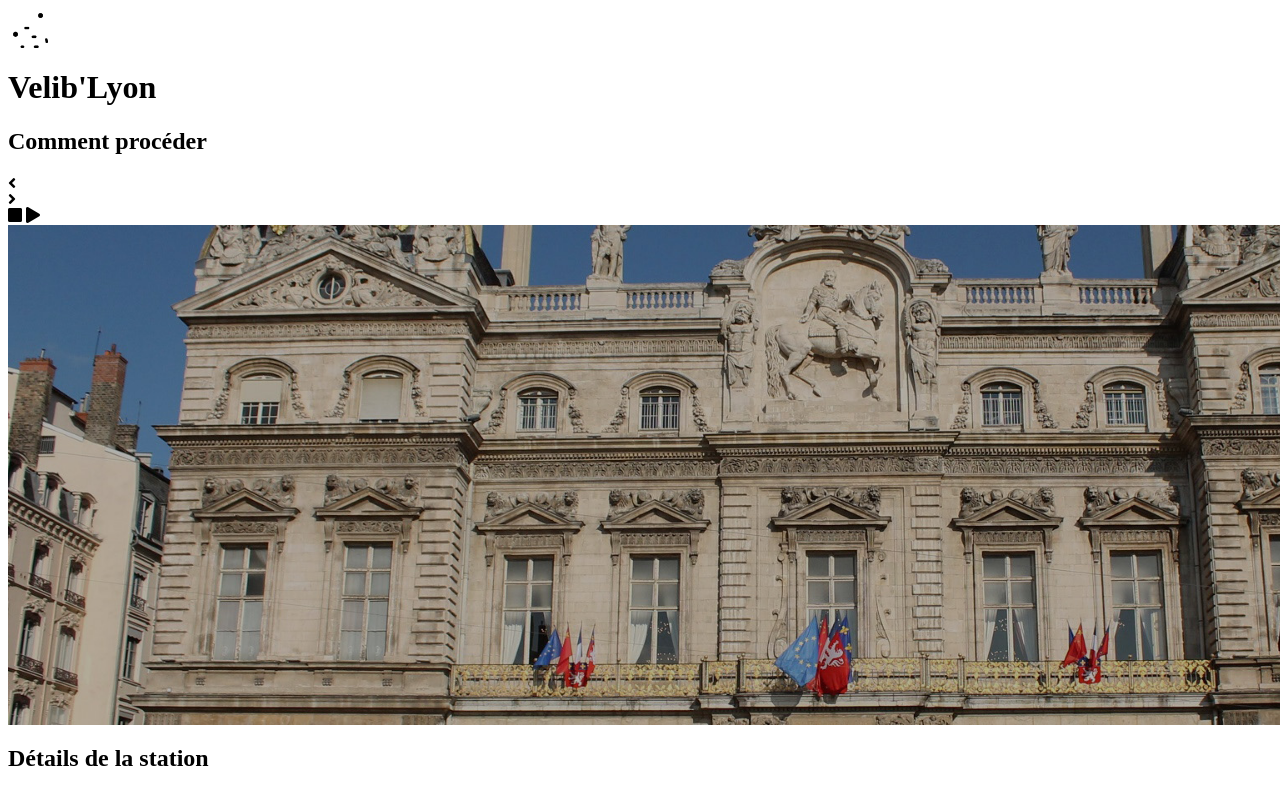
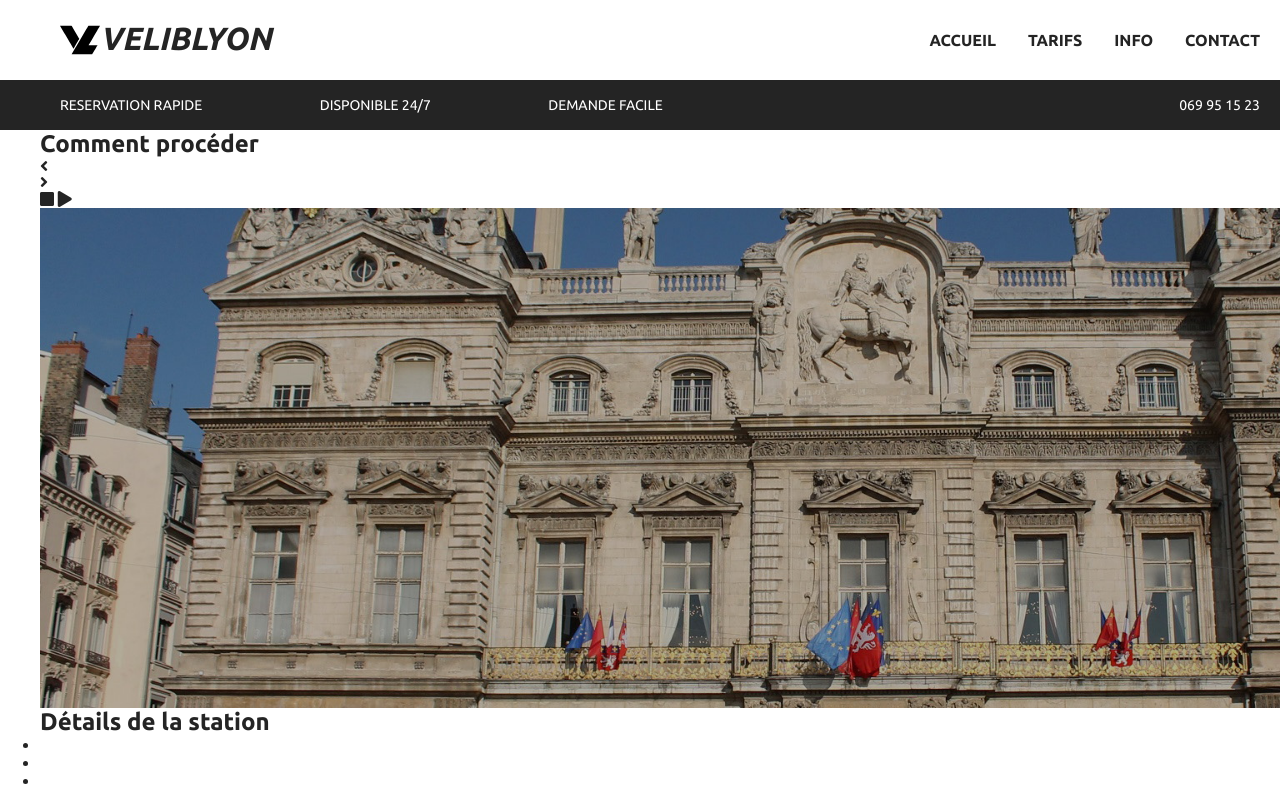
Before and after one commit to JPEtienne/Projet-3, a plain HTML site: page index.html in a window 1280 px wide. Shown: the top 787 px of the page. Drawn offline with Linux system fonts and the light colour scheme; some packages are replaced by stand-ins of ours; no server answers.

Commit message:
Started design from scratch

```diff
--- a/css/main.css
+++ b/css/main.css
@@ -0,0 +1,61 @@
+* {
+    margin: 0;
+    padding: 0;
+    color: #242424;
+    font-family: 'Ubuntu', sans-serif;
+}
+html {
+    max-width: 1200px;
+    margin: 0 auto;
+    height: 100%;
+}
+.nav-bar, .info {
+    background: white;
+    width: 100%;
+    display: flex;
+    justify-content: space-between;
+    padding: 0 20px;
+    align-items: center;
+    height: 80px;
+}
+#titre, .nav ul {
+    display: flex;
+}
+#titre h1 {
+    font-style: italic;
+}
+.nav *{
+    list-style: none;
+    text-decoration: none;
+}
+.nav li {
+    margin: 0 16px;
+    font-weight: bolder;
+}
+.nav li:nth-child(4) {
+    margin-right: 0px;
+}
+.info {
+    background: #242424;
+    height: 50px;
+}
+.info::before {
+    content: '';
+    background: #242424;
+    position: absolute;
+    height: 100%;
+    width: 4000px;
+    left: -2000px;
+    z-index: -1;
+    height: 50px;
+}
+.info div {
+    color: white;
+    font-size: 14px;
+}
+.info div:nth-child(4) {
+    flex-basis: 40%;
+    justify-content: flex-end;
+    text-align: right;
+    margin-right: 0px;
+}
--- a/index.html
+++ b/index.html
@@ -11,16 +11,34 @@
     <link rel="stylesheet" href="css/main.css" />
     <link rel="stylesheet" href="https://use.fontawesome.com/releases/v5.3.1/css/all.css" integrity="sha384-mzrmE5qonljUremFsqc01SB46JvROS7bZs3IO2EmfFsd15uHvIt+Y8vEf7N7fWAU"
         crossorigin="anonymous">
-    <link href="https://fonts.googleapis.com/css?family=Ubuntu:400,700" rel="stylesheet">
+    <link rel="preconnect" href="https://fonts.googleapis.com">
+    <link rel="preconnect" href="https://fonts.gstatic.com" crossorigin>
+    <link href="https://fonts.googleapis.com/css2?family=Ubuntu:ital,wght@0,300;0,400;0,500;0,700;1,300;1,400;1,500;1,700&display=swap" rel="stylesheet">
     <link rel="icon" href="img/favico.ico">
     <title>Vélib'Lyon</title>
 </head>
 
 <body>
     <header>
-        <div id="titre">
-            <img src="img/logo.png" width="40px" height="40px">
-            <h1>Velib'Lyon</h1>
+        <div class="nav-bar">
+            <div id="titre">
+                <img src="img/svg/logo.svg" width="40px" height="40px">
+                <h1>VELIBLYON</h1>
+            </div>
+            <div class="nav">
+                <ul>
+                    <li><a href="#">ACCUEIL</a></li>
+                    <li><a href="#">TARIFS</a></li>
+                    <li><a href="#">INFO</a></li>
+                    <li><a href="#">CONTACT</a></li>
+                </ul>
+            </div>
+        </div>
+        <div class="info">
+            <div class="solg1">RESERVATION RAPIDE</div>
+            <div class="solg2">DISPONIBLE 24/7</div>
+            <div class="solg3">DEMANDE FACILE</div>
+            <div class="solg4">069 95 15 23</div>
         </div>
         <div id="icones">
             <div id="proceder">
```
Also changed, not shown: img/svg/Logo.svg (added), 1 other file.
